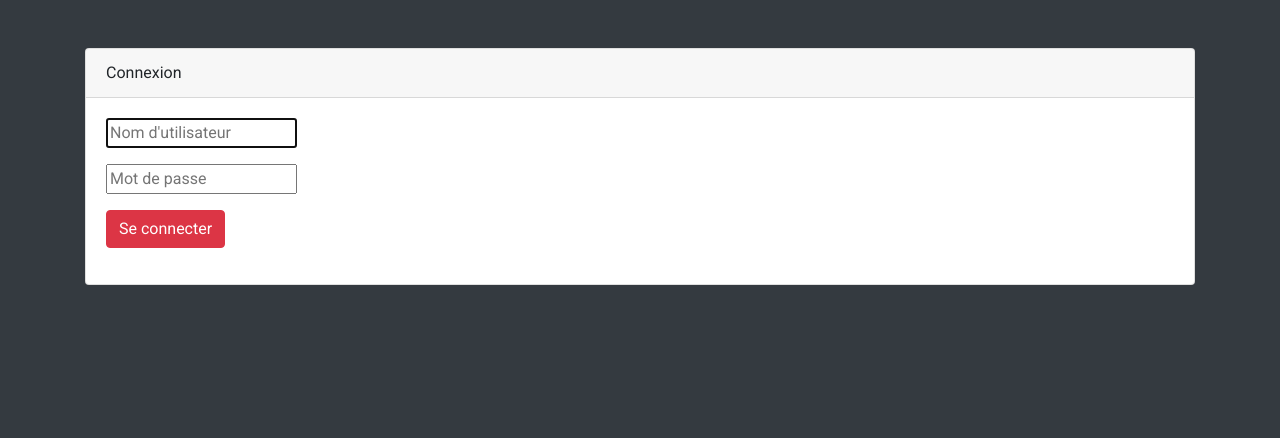
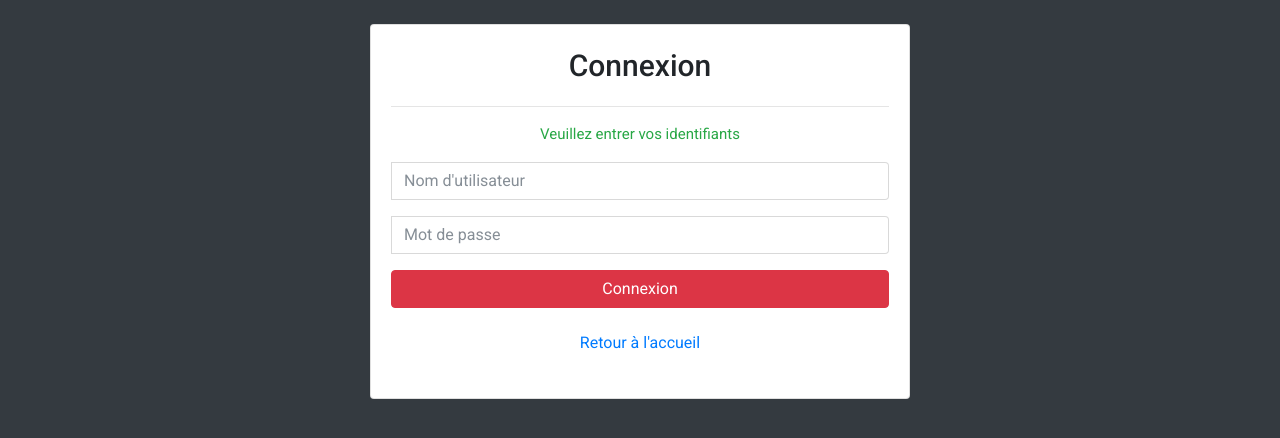
Before and after one commit to AceCerf/projet_php, a PHP site: page /login.php in a window 1280 px wide. Shown: the top 438 px of the page. Run offline with PHP 8.4, Linux system fonts and the light colour scheme.

Commit message:
login et logout fonctionnels

```diff
--- a/bindex.php
+++ b/bindex.php
@@ -1,7 +1,7 @@
 <?php
 session_start();
 require('autoload.php');
-//$_SESSION['login'] = "Bob";
+//$_SESSION['login'] = "Bastien";
 ?>
 
 <html>
@@ -60,7 +60,7 @@ require('autoload.php');
                                 //Vérification de session ouverte
                                 if (isset($_SESSION["login"])){
                                     printf('<li class="nav-item active">
-                                            <a class="nav-link" href="ajoutFichier.php">Ajouter</a>
+                                            <a class="nav-link" href="ajouterFichier.php">Ajouter</a>
                                             </li>');
                                     printf('<li><a href="logout.php" class="btn btn-outline-light top-btn"><span class="ti-plus"></span> Se  déconnecter<a></li>');
                                 }
@@ -204,7 +204,7 @@ require('autoload.php');
             <div class="row justify-content-center">
                 <div class="col-md-4">
                     <div class="featured-btn-wrap">
-                        <a href="login.php" class="btn btn-danger"><span class="ti-plus"></span> se connecter</a>
+                        <a href=".php" class="btn btn-danger"><span class="ti-plus"></span> se connecter</a>
                     </div>
                 </div>
             </div>');
--- a/class/FormDepot.php
+++ /dev/null
@@ -1 +0,0 @@
-<?php
--- a/class/PresentationDonnees.php
+++ /dev/null
@@ -1 +0,0 @@
-<?php
--- a/class/ValidationFormulaire.php
+++ /dev/null
@@ -1 +0,0 @@
-<?php
--- a/detail.php
+++ b/detail.php
@@ -1,7 +1,6 @@
 <?php
 session_start();
 require('autoload.php');
-$_SESSION['login'] = "Bob";
 ?>
 
 <html lang="en">
--- /dev/null
+++ b/hash.php
@@ -0,0 +1,3 @@
+<?php
+$pass_hache = password_hash('1234512345', PASSWORD_DEFAULT);
+echo $pass_hache;
--- a/login.php
+++ b/login.php
@@ -1,70 +1,58 @@
 <?php
-require('validateurValeurs.php');
-require('class/GenerateForm.php');
+require('autoload.php');
+try {
+    $bdd = new PDO('mysql:host=localhost;dbname=projet_php;charset=utf8', 'root','1234512345');
+    }
+    catch(Exception $e) {
+        die('Erreur : '.$e->getMessage());
+    }
 
-session_start();
-
-//TEST
-//$_SESSION['login'] = 'Bastien';
-
-try {
     if (empty($_SESSION['login'])) {
         header('content-type: text/html; charset=utf-8');
-
-	if (isset($_POST['login'])) {
-		// login and password sent from Form
-
-		$login = (isset($_POST['login'])) ? $_POST['login'] : NULL;
-        $pass = (isset($_POST['password'])) ? $_POST['password'] : NULL;
-        $login= validatorUsername($login);
-        $pass= validatorPassword($pass);
-
-		if (!$login) {
-            throw new Exception('Vérifiez vos identifiants de connexion.');
+    }
+    if (isset($_SESSION['login'])) {
+        header('location:ajouterFichier.php');
     }
 
-		if (!$pass) {
-            throw new Exception('Vérifiez vos identifiants de connexion.');
+    if (isset($_POST['nom']) AND isset($_POST['password']))  {
+        $pseudo = htmlspecialchars($_POST['nom']);
+
+        $pass = htmlspecialchars($_POST['password']);
+
+        //  Récupération de l'utilisateur et de son pass hashé
+        $req = $bdd->prepare('SELECT nom, password FROM users WHERE nom = :pseudo');
+        $req->execute(array(
+            'pseudo' => $pseudo));
+        $resultat = $req->fetch();
+
+        // Comparaison du pass envoyé via le formulaire avec la base
+        $isPasswordCorrect = password_verify($_POST['password'], $resultat['password']);
+
+
+    if (!$resultat)
+    {
+        $msg = "<div class='alert alert-danger' role='alert'> Mauvais identifiant ou mot de passe ! </div>";
+        unset($_POST);
+        header('content-type: text/html; charset=utf-8');
     }
-
-                // VERIFICATION DES INFOS DANS LA BDD
-                // CODE DE VERIF ICI
-                // LA SUITE EST à MODIFIER EN FONCTION DE LA BDD
-                    if ($data->isDead()) { //
-                    throw new Exception('Vérifiez vos identifiants de connexion.');
+    else
+    {
+        if ($isPasswordCorrect) {
+            session_start();
+            $_SESSION['login'] = $pseudo;
+            header('location:ajouterFichier.php');
         }
         else {
-                        $data = $data->toArray() [0];
-                        if (password_verify($pass, $rows->{'password'})) {
-                            $_SESSION['login'] = $login;
-                            $_SESSION['name'] = $data->{'name'};
-                            $_SESSION['loggedin_time'] = time();
-                            echo ("<script>setTimeout(function(){location.href ='./index.php'}, 100);</script>");
-                            exit();
-                        }
-                            else {
-                            throw new Exception('Vérifiez vos identifiants de connexion.');
+            $msg = "<div class='alert alert-danger' role='alert'> Mauvais identifiant ou mot de passe ! </div>";
+            unset($_POST);
+            header('content-type: text/html; charset=utf-8');
         }
     }
-
-                // FIN MODIF
 }
-        }else {
-        echo 'Vous êtes connecté <a href="./bindex.php">Retour à l\'accueil</a>.';
-        $msg = '';
-        echo ("<script>setTimeout(function(){location.href ='./bindex.php'}, 2000);</script>");
-        exit();
-        }
-    }
-catch(Exception $e) {
-      $msg=$e->getMessage();
-      $msg= array(sprintf('<div class="alert alert-warning" role="alert">%s</div>',$msg) );
-}
-
-
 ?>
 
-<html>
+<html lang="fr">
+
 <head>
     <!-- Required meta tags -->
     <meta charset="utf-8">
@@ -73,8 +61,10 @@ catch(Exception $e) {
     <meta name="author" content="Colorlib">
     <meta name="description" content="#">
     <meta name="keywords" content="#">
+    <!-- Favicons -->
+    <link rel="shortcut icon" href="#">
     <!-- Page Title -->
-    <title> Connexion</title>
+    <title>Listing &amp; Directory Website Template</title>
     <!-- Bootstrap CSS -->
     <link rel="stylesheet" href="css/bootstrap.min.css">
     <!-- Google Fonts -->
@@ -85,44 +75,68 @@ catch(Exception $e) {
     <link rel="stylesheet" href="css/themify-icons.css">
     <!-- Hover Effects -->
     <link rel="stylesheet" href="css/set1.css">
+    <!-- Swipper Slider -->
+    <link rel="stylesheet" href="css/swiper.min.css">
+    <!-- Magnific Popup CSS -->
+    <link rel="stylesheet" href="css/magnific-popup.css">
     <!-- Main CSS -->
     <link rel="stylesheet" href="css/style.css">
 </head>
 
-  <body class="bg-dark">
+<body class="bg-dark" >
+
 
 <div class="container">
-      <div class="card card-login mx-auto mt-5">
-        <div class="card-header">Connexion</div>
-        <div class="card-body">
-          <form action="" method="post" id="formLogin" >
-            <div class="form-group">
-              <div class="form-label-group">
-                <input type="username" name="login"  id="inputUsername" placeholder="Nom d'utilisateur" required="required" autofocus="autofocus">
+    <div><br></div>
+    <div class="row d-flex justify-content-center">
+        <aside class="col-md-offset-3 col-md-6">
 
-              </div>
-            </div>
-            <div class="form-group">
-              <div class="form-label-group">
-                <input type="password"  name="pass" id="inputPassword" placeholder="Mot de passe" required="required">
-
-              </div>
-            </div>
-            <a class="btn btn-danger" href="javascript:{}" onclick="document.getElementById('formLogin').submit();">Se connecter</a>
-          </form>
+            <div class="card">
                 <?php
-                if (!empty($msg)){
-                    foreach($msg as $ms){
-                        echo $ms;
+                    if (!empty($msg)) {
+                        echo $msg;
                     }
                     unset($msg);
-                }
                 ?>
+                <article class="card-body">
+                    <h4 class="card-title text-center mb-4 mt-1">Connexion</h4>
+                    <hr>
+                    <p class="text-success text-center">Veuillez entrer vos identifiants</p>
+                    <form action="" method="post" id="formLogin">
+                        <div class="form-group">
+                            <div class="input-group">
+                                <div class="input-group-prepend">
+                                    <span class="input-group-text"> <i class="fa fa-user"></i> </span>
                                 </div>
+                                <input name="nom" class="form-control" placeholder="Nom d'utilisateur" type="nom">
+                            </div> <!-- input-group.// -->
+                        </div> <!-- form-group// -->
+                        <div class="form-group">
+                            <div class="input-group">
+                                <div class="input-group-prepend">
+                                    <span class="input-group-text"> <i class="fa fa-lock"></i> </span>
                                 </div>
+                                <input class="form-control" placeholder="Mot de passe" type="password" name="password">
+                            </div> <!-- input-group.// -->
+                        </div> <!-- form-group// -->
+                        <div class="form-group">
+                            <button type="submit" class="btn btn-danger btn-block">Connexion</button>
+                        </div> <!-- form-group// -->
+                            <p class="text-center"><a href="bindex.php" class="btn">Retour à l'accueil</a></p>
+                    </form>
+                </article>
+            </div> <!-- card.// -->
+
+        </aside> <!-- col.// -->
     </div>
+</div> <!-- row.// -->
+<!--container end.//-->
 
-
+    <!-- jQuery, Bootstrap JS. -->
+    <!-- jQuery first, then Popper.js, then Bootstrap JS -->
+    <script src="js/jquery-3.2.1.min.js"></script>
+    <script src="js/popper.min.js"></script>
+    <script src="js/bootstrap.min.js"></script>
 
 
 </body>
```
Also changed, not shown: ajouterFichier.php (+6 -2 lines), class/ExtractionDonnees.php (+4 -6 lines), upload.php (+11 -1 lines), multimedia/images/-amp-_____-____-quot-___--quot-_y__-__-_____-amp-quot-_y-gt-gt-gt-gt-.jpg (added), multimedia/images/-amp-y-_y--y-y-quot-_y---quot-yyy--y--_y-y-amp-quot-yy-gt-gt-gt-gt-.jpg (added), multimedia/images/moustache.jpg (added), multimedia/images/tada-tada_adad.jpg (added), multimedia/images/toilette.jpg (added), 1 other file. Lines whose indentation alone changed are shown as unchanged.
